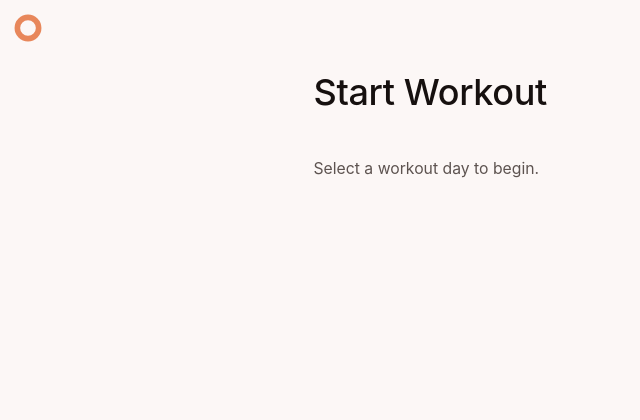
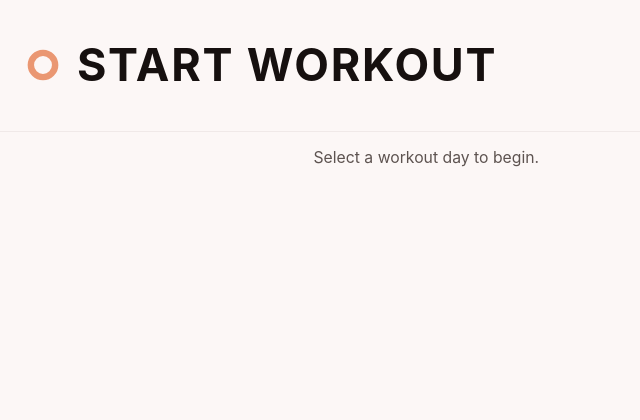
Before and after one commit to VanderpoelLiam/koifit, a Python web app: template templates/pages/index.html in a window 1280 px wide. Shown: the top 420 px of the page, without its empty margins (0-640 px from the left). After the commit the page ends 167 px from the top, so only its background shows below. Run offline with Jinja, Linux system fonts and the light colour scheme; the template is opened without the code that fills it, so the values that code supplies are empty.

Commit message:
Refactor header styles and layout.

```diff
--- a/app/assets/stylesheets/layout.css
+++ b/app/assets/stylesheets/layout.css
@@ -1,27 +1,57 @@
 @layer components {
-  /* Logo in a proper header bar - not fixed */
-  .app-logo {
-    display: block;
-    padding: var(--space-sm);
-    line-height: 0;
-    opacity: 0.7;
-    transition: opacity var(--transition-fast);
+  /* Page header with logo and title */
+  .page-header {
+    display: flex;
+    align-items: center;
+    gap: var(--space-sm);
+    padding: var(--space-md) var(--space-lg);
+    background-color: var(--color-bg);
+    border-bottom: 1px solid var(--color-border-subtle);
   }
 
-  .app-logo:hover {
-    opacity: 1;
+  .page-header__logo {
+    display: flex;
+    align-items: center;
+    justify-content: center;
+    line-height: 0;
+    opacity: 0.85;
+    transition: opacity var(--transition-fast);
+    flex-shrink: 0;
   }
 
-  .app-logo img {
-    display: block;
-    width: 28px;
-    height: 28px;
+  .page-header__logo:hover {
+    opacity: 1;
+    text-decoration: none;
   }
 
-  .app-header {
-    padding: var(--space-sm) var(--space-md);
-    background-color: var(--color-bg);
-    border-bottom: 1px solid var(--color-border-subtle);
+  .page-header__logo img {
+    display: block;
+    width: 32px;
+    height: 32px;
+  }
+
+  .page-header__title {
+    margin: 0;
+    font-size: var(--text-xl);
+    font-weight: 500;
+    color: var(--color-ink);
+  }
+
+  .page-header__title--large {
+    font-size: var(--text-2xl);
+  }
+
+  /* Hero variant for home page */
+  .page-header--hero {
+    gap: var(--space-md);
+    padding: var(--space-xl) var(--space-lg);
+  }
+
+  .page-header__title--hero {
+    font-size: clamp(1.75rem, 7vw, 2.5rem);
+    font-weight: 700;
+    letter-spacing: 0.04em;
+    text-transform: uppercase;
   }
 
   .app-main {
--- a/app/assets/stylesheets/session-panel.css
+++ b/app/assets/stylesheets/session-panel.css
@@ -1,18 +1,4 @@
 @layer components {
-  .session-header {
-    padding: var(--space-sm) var(--space-md);
-    background-color: var(--color-bg);
-    border-bottom: 1px solid var(--color-border-subtle);
-    text-align: center;
-  }
-
-  .session-header h1 {
-    margin-block-end: 0;
-    font-size: var(--text-xl);
-    font-weight: 500;
-    color: var(--color-ink);
-  }
-
   .session-exercises {
     padding: var(--space-sm);
     max-width: 680px;
--- a/templates/layouts/application.html
+++ b/templates/layouts/application.html
@@ -29,10 +29,6 @@
     {% block extra_head %}{% endblock %}
 </head>
 <body>
-    <a href="/" class="app-logo" aria-label="Koifit Home">
-        <img src="/assets/images/logo-icon.svg" alt="Koifit" width="32" height="32">
-    </a>
-
     {% block content %}{% endblock %}
 
     {% block scripts %}{% endblock %}
--- a/templates/pages/index.html
+++ b/templates/pages/index.html
@@ -4,10 +4,15 @@
 
 {% block content %}
 <main class="app-main">
+    <header class="page-header page-header--hero">
+        <a href="/" class="page-header__logo" aria-label="Koifit Home">
+            <img src="/assets/images/logo-icon.svg" alt="Koifit" width="40" height="40">
+        </a>
+        <h1 class="page-header__title page-header__title--hero">{% if has_unfinished_session %}Resume Workout{% else %}Start Workout{% endif %}</h1>
+    </header>
     <div class="container">
         {% if has_unfinished_session %}
         <div class="stack stack-lg">
-            <h1>Resume Workout</h1>
             <p class="text-quiet">You have an unfinished {{ day_label }} session.</p>
             <a href="/sessions/{{ session_id }}" class="btn btn--primary btn--full-width">
                 Resume {{ day_label }}
@@ -18,7 +23,6 @@
         </div>
         {% else %}
         <div class="stack stack-lg">
-            <h1>Start Workout</h1>
             <p class="text-quiet">Select a workout day to begin.</p>
             <div class="day-list">
                 {% for day in days %}
```
Also changed, not shown: templates/pages/days.html (+5 -2 lines), templates/pages/session.html (+5 -2 lines).
